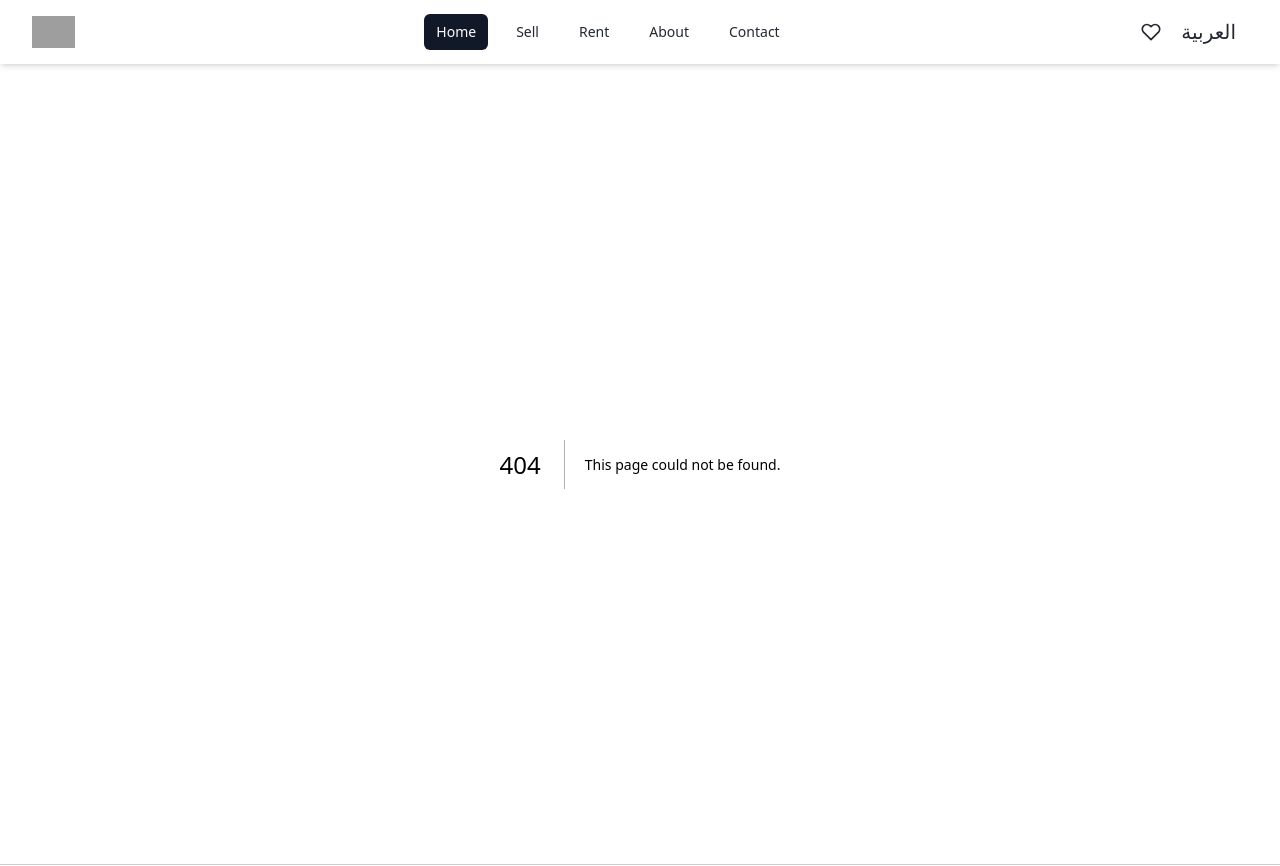
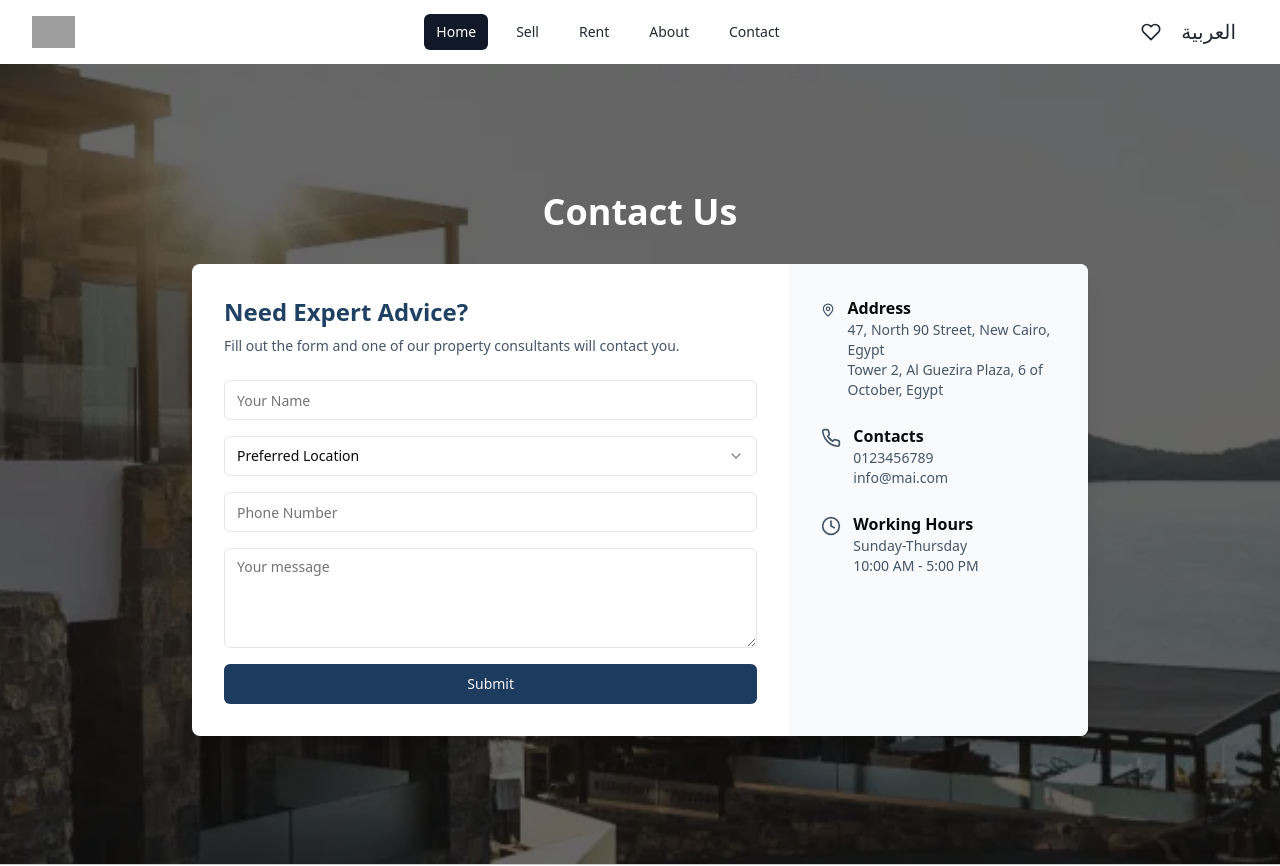
Before and after one commit to glomartrealestates/website, a Next.js app: page /contact in a window 1280 px wide. Before the commit this address had no page. Shown: the top 866 px of the page. Built offline with nearby package versions, Linux system fonts and the light colour scheme; grey boxes are pictures that could not be loaded.

Commit message:
contact-us

```diff
--- /dev/null
+++ b/app/(pages)/about/page.jsx
@@ -0,0 +1,13 @@
+import React from 'react'
+
+function Page() {
+  return (
+    <div className="about-us">
+        <div className="container mx-auto">
+
+        </div>
+    </div>
+  )
+}
+
+export default Page
--- /dev/null
+++ b/app/(pages)/contact/page.jsx
@@ -0,0 +1,128 @@
+"use client"
+import Image from "next/image"
+import { MapPin, Phone, Clock } from 'lucide-react'
+import { Button } from "@/components/ui/button"
+import { Input } from "@/components/ui/input"
+import { Textarea } from "@/components/ui/textarea"
+import {
+  Select,
+  SelectContent,
+  SelectItem,
+  SelectTrigger,
+  SelectValue,
+} from "@/components/ui/select"
+import { useState } from 'react'
+
+export default function ContactPage() {
+  const [message, setMessage] = useState({
+    name: '',
+    preferredLocation: '',
+    phone: '',
+    message: '',
+  });
+
+  const handleChange = (e) => {
+    const { name, value } = e.target;
+    setMessage((prev) => ({
+      ...prev,
+      [name]: value,
+    }));
+  };
+const handleSubmit = (e)=>{
+    e.preventDefault();
+    console.log(message)
+}
+  return (
+    <div className="min-h-screen relative">
+      <Image
+        src="/images/contact-background.webp"
+        alt="Luxury Property Background"
+        layout="fill"
+        objectFit="cover"
+        priority
+        className="z-0"
+      />
+      <div className="absolute inset-0 bg-black/60 z-10" />
+      <div className="relative z-20 container mx-auto px-4 py-12 flex flex-col items-center min-h-screen justify-center">
+        <h1 className="text-4xl font-bold text-white mb-8">Contact Us</h1>
+        <div className="w-full max-w-4xl bg-white rounded-lg shadow-xl overflow-hidden">
+          <div className="md:flex">
+            <div className="md:w-2/3 p-8">
+              <h2 className="text-2xl font-bold mb-2 text-text-color">Need Expert Advice?</h2>
+              <p className="text-sm text-slate-600 mb-6">Fill out the form and one of our property consultants will contact you.</p>
+              <form className="space-y-4" onSubmit={handleSubmit}>
+                <Input
+                  name="name"
+                  placeholder="Your Name"
+                  value={message.name}
+                  onChange={handleChange}
+                />
+                <Select onValueChange={(value) => setMessage((prev) => ({ ...prev, preferredLocation: value }))}>
+                  <SelectTrigger>
+                    <SelectValue placeholder="Preferred Location" />
+                  </SelectTrigger>
+                  <SelectContent>
+                    <SelectItem value="new-cairo">New Cairo</SelectItem>
+                    <SelectItem value="6-october">6th of October</SelectItem>
+                    <SelectItem value="maadi">Maadi</SelectItem>
+                  </SelectContent>
+                </Select>
+                <div className="flex space-x-2">
+                  <Input
+                    name="phone"
+                    className="flex-1"
+                    placeholder="Phone Number"
+                    type="tel"
+                    value={message.phone}
+                    onChange={handleChange}
+                  />
+                </div>
+                <Textarea
+                  name="message"
+                  placeholder="Your message"
+                  className="min-h-[100px]"
+                  value={message.message}
+                  onChange={handleChange}
+                />
+                <Button
+                  className="w-full bg-[#1d3a5f] hover:bg-[#284875]"
+                  type="submit"
+                >
+                  Submit
+                </Button>
+              </form>
+            </div>
+            <div className="md:w-1/3 bg-slate-50 p-8">
+              <div className="space-y-6">
+                <div className="flex items-start space-x-3">
+                  <MapPin className="w-5 h-5 text-slate-600 mt-1" />
+                  <div>
+                    <h3 className="font-semibold">Address</h3>
+                    <p className="text-sm text-slate-600">47, North 90 Street, New Cairo, Egypt</p>
+                    <p className="text-sm text-slate-600">Tower 2, Al Guezira Plaza, 6 of October, Egypt</p>
+                  </div>
+                </div>
+                <div className="flex items-start space-x-3">
+                  <Phone className="w-5 h-5 text-slate-600 mt-1" />
+                  <div>
+                    <h3 className="font-semibold">Contacts</h3>
+                    <p className="text-sm text-slate-600">0123456789</p>
+                    <p className="text-sm text-slate-600">info@mai.com</p>
+                  </div>
+                </div>
+                <div className="flex items-start space-x-3">
+                  <Clock className="w-5 h-5 text-slate-600 mt-1" />
+                  <div>
+                    <h3 className="font-semibold">Working Hours</h3>
+                    <p className="text-sm text-slate-600">Sunday-Thursday</p>
+                    <p className="text-sm text-slate-600">10:00 AM - 5:00 PM</p>
+                  </div>
+                </div>
+              </div>
+            </div>
+          </div>
+        </div>
+      </div>
+    </div>
+  );
+}
```
Also changed, not shown: public/images/contact-background.webp (added).
